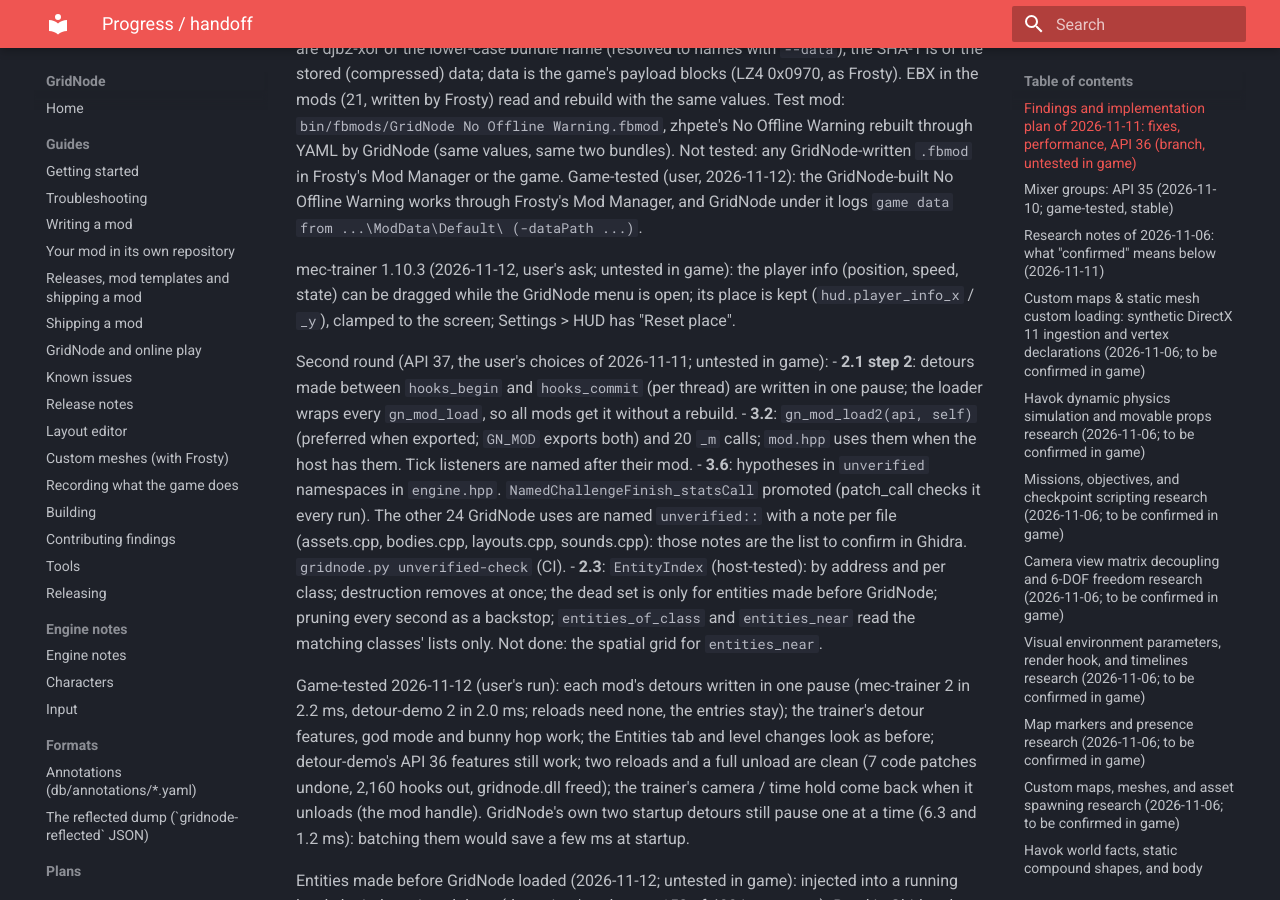
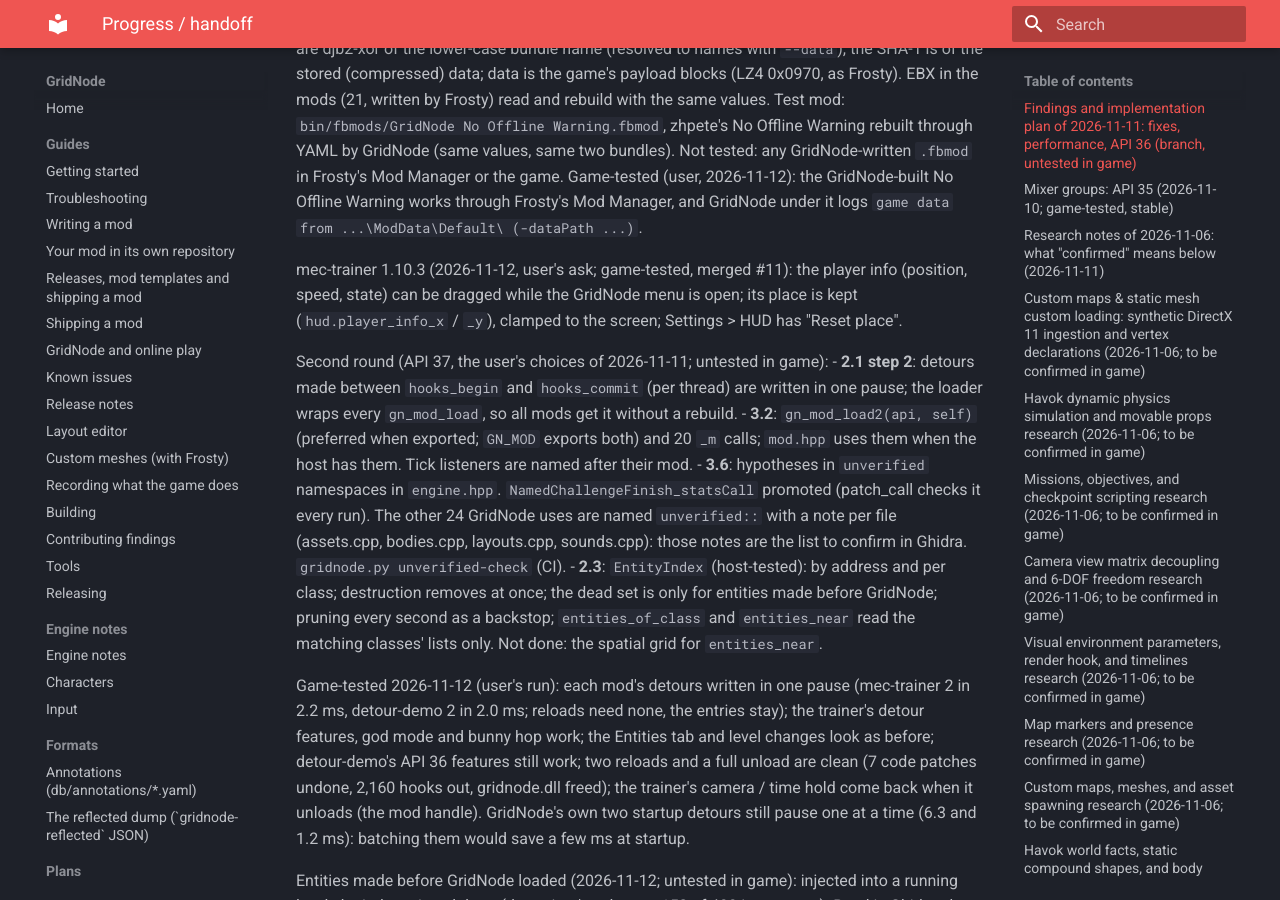
Before and after one commit to CodeNameMeteor/Gridnode, an MkDocs documentation site: the page built from docs/progress.md, in a window 1280 px wide and 900 px high, scrolled down 2602 px. Built offline with MkDocs 1.6.1 and Material for MkDocs 9.7.7, drawn with Linux system fonts in a browser that asks for light colours.

Commit message:
progress: the movable player info tested in game
Co-Authored-By: Claude Opus 5.5 <noreply@anthropic.com>
Claude-Session: https://claude.ai/code/session_019UGCLf6Ks3eQC9xMHytTtg

```diff
--- a/docs/progress.md
+++ b/docs/progress.md
@@ -93,7 +93,7 @@ No Offline Warning rebuilt through YAML by GridNode (same values, same two bundl
 `.fbmod` in Frosty's Mod Manager or the game. Game-tested (user, 2026-11-12): the GridNode-built No Offline Warning
 works through Frosty's Mod Manager, and GridNode under it logs `game data from ...\ModData\Default\ (-dataPath ...)`.
 
-mec-trainer 1.10.3 (2026-11-12, user's ask; untested in game): the player info (position, speed, state) can be dragged
+mec-trainer 1.10.3 (2026-11-12, user's ask; game-tested, merged #11): the player info (position, speed, state) can be dragged
 while the GridNode menu is open; its place is kept (`hud.player_info_x` / `_y`), clamped to the screen; Settings > HUD
 has "Reset place".
 
```
